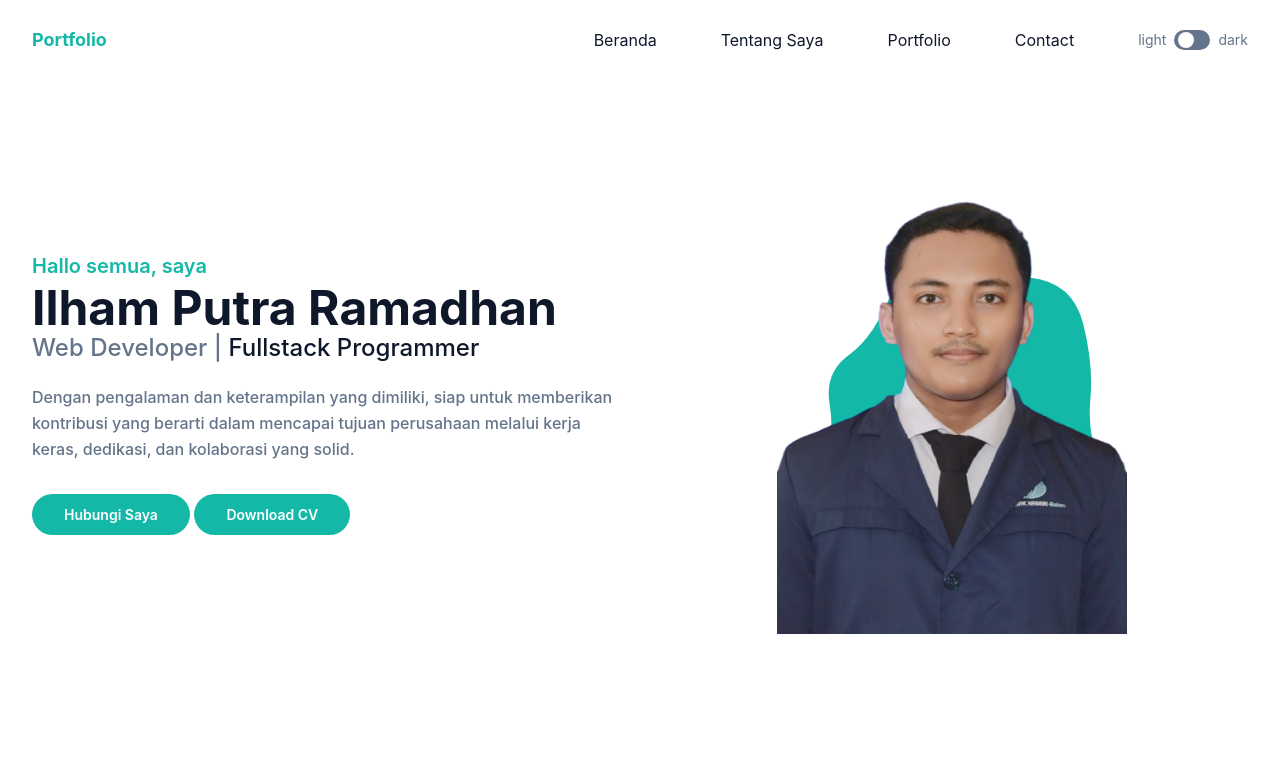
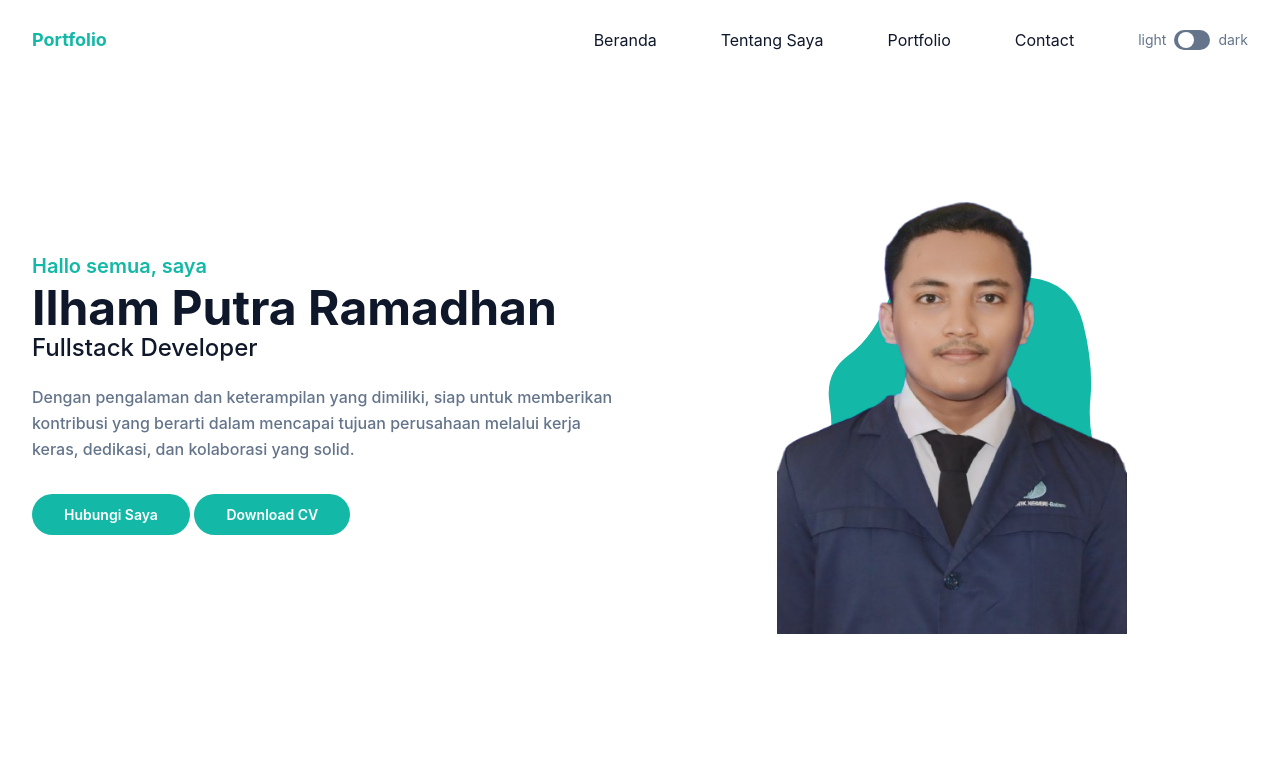
Before and after one commit to ilhamputraramadhan-dev/portfolio, a website: page index.html in a window 1280 px wide. Shown: the top 775 px of the page. Drawn offline with nearby package versions, Linux system fonts and the light colour scheme.

Commit message:
Update index.html

```diff
--- a/index.html
+++ b/index.html
@@ -69,7 +69,7 @@
             <div class="flex flex-wrap">
                 <div class="w-full self-center px-4 lg:w-1/2">
                     <h1 class="text-base font-semibold text-primary md:text-xl">Hallo semua, saya <span class="block font-bold text-dark text-4xl mt-1 lg:text-5xl dark:text-white">Ilham Putra Ramadhan</span></h1>
-                    <h2 class="font-medium text-secondary text-lg mb-5 lg:text-2xl">Web Developer | <span class="text-dark dark:text-white">Fullstack Programmer</span></h2>
+                    <h2 class="font-medium text-secondary text-lg mb-5 lg:text-2xl"><span class="text-dark dark:text-white">Fullstack Developer</span></h2>
                     <p class="font-medium text-secondary mb-10 leading-relaxed">Dengan pengalaman dan keterampilan yang dimiliki, siap untuk memberikan kontribusi yang berarti dalam mencapai tujuan perusahaan melalui kerja keras, dedikasi, dan kolaborasi yang solid.</p>
 
                     <a href="hubungi-whatsapp" onclick="event.preventDefault(); window.open('https://wa.me/6289671172642?text=Halo%20Ilham,%20saya%20tertarik%20dengan%20kemampuan%20anda,%20apakah%20kita%20dapat%20berdiskusi%20lebih%20lanjut?%20Terima%20kasih', '_blank')" class="text-sm md:text-base lg:text-base font-semibold text-white bg-primary py-3 px-8 rounded-full hover:shadow-lg hover:opacity-80 transition duration-300 ease-in-out sm:text-sm sm:py-2 sm:px-6">Hubungi Saya</a>
@@ -230,7 +230,7 @@
                             <p href="#" class="inline-block text-base mb-3">Web Developer</p>
                         </li>
                         <li>
-                            <p href="#" class="inline-block text-base mb-3">Fullstack Programmer</p>
+                            <p href="#" class="inline-block text-base mb-3">Fullstack Developer</p>
                         </li>
                     </ul>
                 </div>
```
